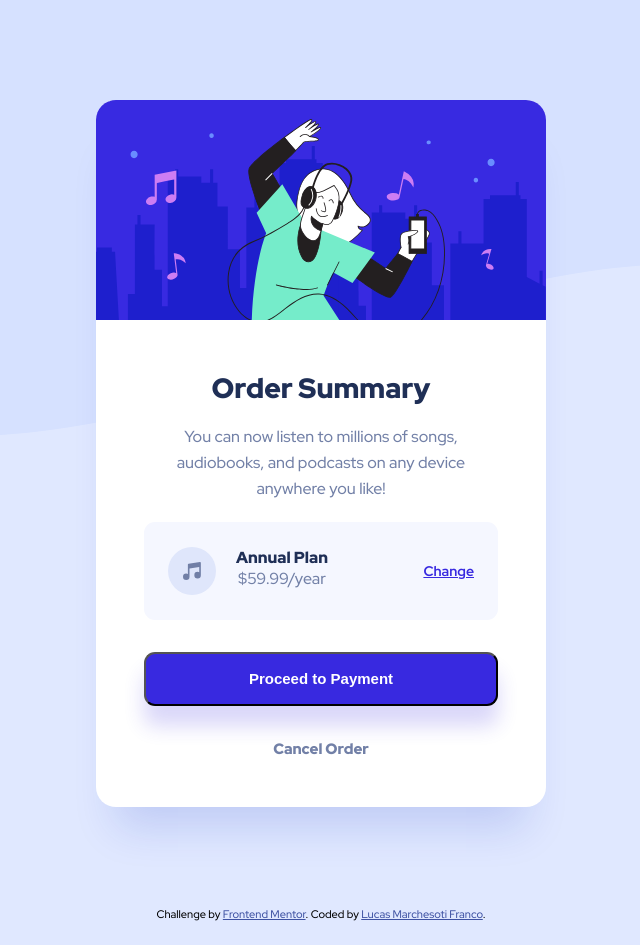
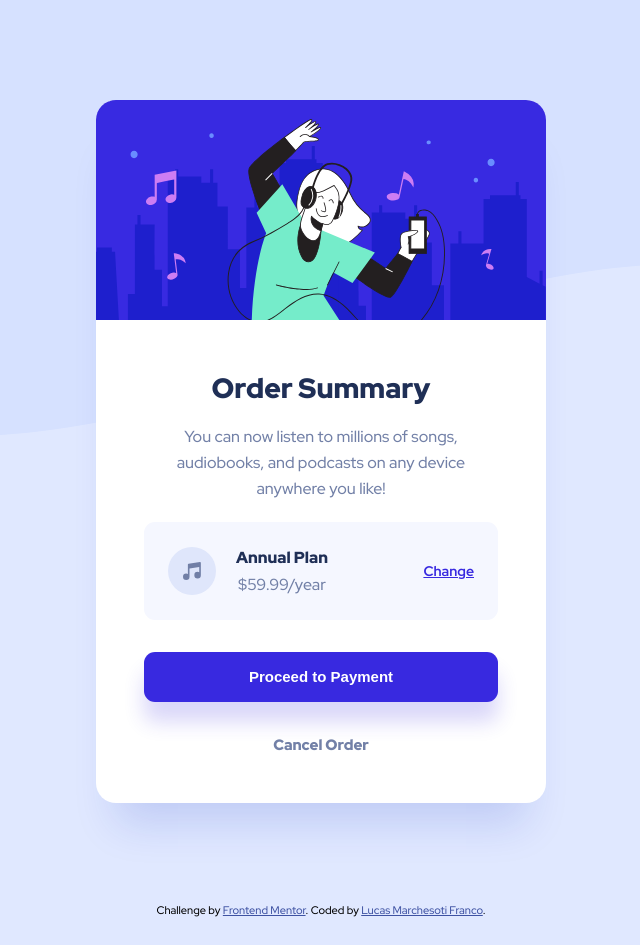
Before and after one commit to lmarchesoti/frontendmentor.io, a plain HTML site: page order-summary-component/index.html in a window 1280 px wide. Shown: the top 945 px of the page, without its empty margins (399-1039 px from the left). Drawn offline with Linux system fonts and the light colour scheme.

Commit message:
order-summary-component: Minor changes

```diff
--- a/order-summary-component/css/styles-mobile.css
+++ b/order-summary-component/css/styles-mobile.css
@@ -72,9 +72,9 @@ p {
   flex-direction: column;
 }
 
-.order-music-icon {
-  float: left;
-  margin-right: 20px;
+.order-plan-box {
+  display: flex;
+  gap: 20px;
 }
 
 .order-plan-name {
@@ -114,6 +114,7 @@ p {
   border-radius: 11px;
   margin-bottom: 24px;
   box-shadow: 0px 20px 20px rgba(56, 42, 225, 19%);
+  border: none;
 }
 
 .order-btn-proceed:hover {
--- a/order-summary-component/css/styles.css
+++ b/order-summary-component/css/styles.css
@@ -70,11 +70,12 @@ p {
 .order-plan-info {
   display: flex;
   flex-direction: column;
+  justify-content: space-between;
 }
 
-.order-music-icon {
-  float: left;
-  margin-right: 20px;
+.order-plan-box {
+  display: flex;
+  gap: 20px;
 }
 
 .order-plan-name {
@@ -114,6 +115,7 @@ p {
   border-radius: 11px;
   margin-bottom: 32px;
   box-shadow: 0px 20px 20px rgba(56, 42, 225, 19%);
+  border: none;
 }
 
 .order-btn-proceed:hover {
```
